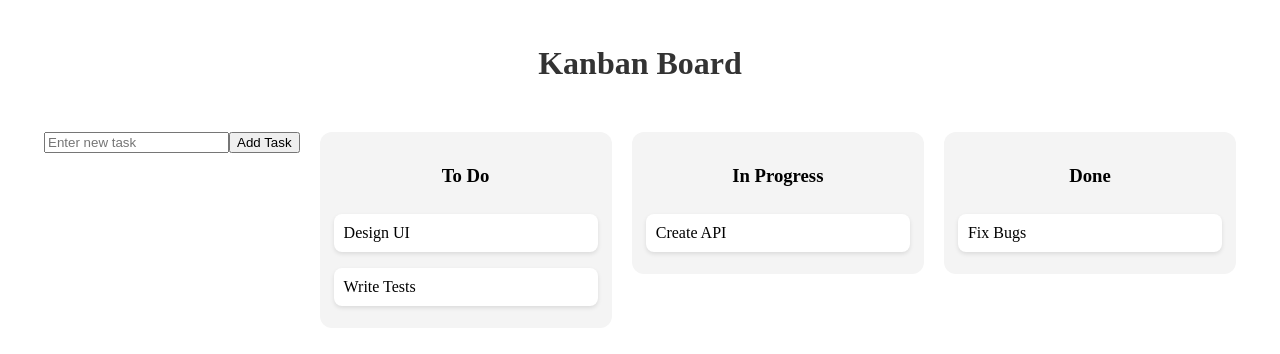
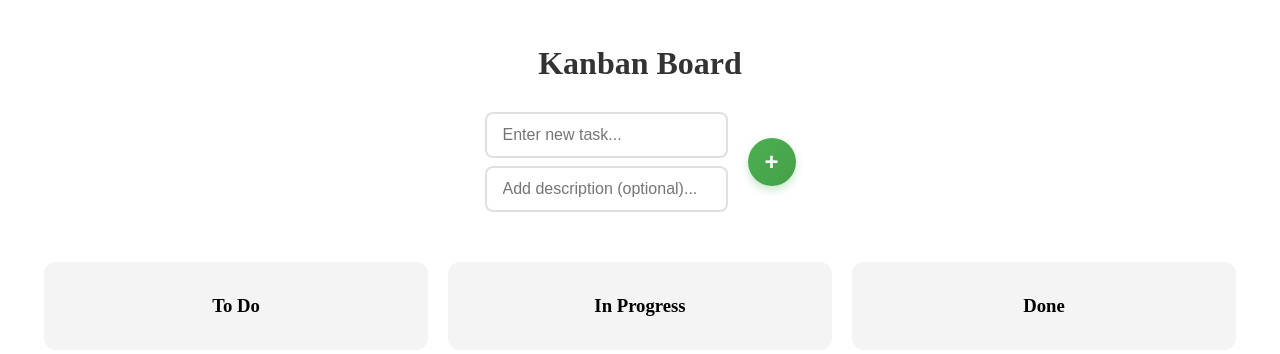
Before and after one commit to Shehin360/Agile-Task-Management-Platform, an Angular app: page / in a window 1280 px wide. Shown: the top 354 px of the page. Built offline with nearby package versions, Linux system fonts and the light colour scheme.

Commit message:
added new description task and edit funtion

```diff
--- a/src/app/kanban/kanban.css
+++ b/src/app/kanban/kanban.css
@@ -37,17 +37,106 @@
 
 .task {
   background: white;
-  padding: 10px;
+  padding: 12px;
   margin: 8px 0;
   border-radius: 8px;
   box-shadow: 0 2px 4px rgba(0, 0, 0, 0.1);
   transition: transform 0.2s ease, box-shadow 0.2s ease;
-  cursor: pointer;
+  display: flex;
+  align-items: center;
+  justify-content: space-between;
+  gap: 8px;
+  flex-wrap: wrap;
 }
 
 .task:hover {
   transform: translateY(-3px);
   box-shadow: 0 6px 14px rgba(0, 0, 0, 0.15);
+}
+
+.task-title {
+  flex: 1;
+  cursor: pointer;
+  font-weight: 500;
+}
+
+.task-content {
+  flex: 1;
+  display: flex;
+  flex-direction: column;
+  gap: 4px;
+  cursor: pointer;
+}
+
+.task-description {
+  font-size: 0.85rem;
+  color: #666;
+  line-height: 1.4;
+}
+
+.description-textarea {
+  min-height: 60px;
+  resize: vertical;
+  font-family: inherit;
+}
+
+.edit-input {
+  width: 100%;
+  padding: 8px 12px;
+  border: 2px solid #e0e0e0;
+  border-radius: 6px;
+  font-size: 0.95rem;
+  outline: none;
+  box-sizing: border-box;
+}
+
+.edit-input:focus {
+  border-color: #4caf50;
+}
+
+.task-actions {
+  display: flex;
+  gap: 6px;
+}
+
+.task-btn {
+  border: none;
+  border-radius: 6px;
+  padding: 4px 10px;
+  cursor: pointer;
+  font-size: 0.85rem;
+  transition: background 0.2s ease, transform 0.1s ease;
+}
+
+.task-btn:active {
+  transform: scale(0.95);
+}
+
+.edit-btn {
+  background: #e0e0e0;
+  color: #555;
+}
+
+.edit-btn:hover {
+  background: #d0d0d0;
+}
+
+.save-btn {
+  background: #4caf50;
+  color: white;
+}
+
+.save-btn:hover {
+  background: #43a047;
+}
+
+.cancel-btn {
+  background: #9e9e9e;
+  color: white;
+}
+
+.cancel-btn:hover {
+  background: #757575;
 }
 .title {
   text-align: center;
@@ -56,3 +145,84 @@
   color: #333;
   flex-shrink: 0;
 }
+
+.add-task {
+  display: flex;
+  gap: 20px;
+  max-width: 500px;
+  margin: 0 auto 30px;
+  align-items: center;
+}
+
+.add-task-inputs {
+  flex: 1;
+  display: flex;
+  flex-direction: column;
+  gap: 8px;
+}
+
+.description-input {
+  font-size: 0.9rem;
+  padding: 10px 16px;
+}
+
+.task-input {
+  flex: 1;
+  padding: 12px 16px;
+  border: 2px solid #e0e0e0;
+  border-radius: 8px;
+  font-size: 1rem;
+  transition: border-color 0.2s ease;
+  outline: none;
+}
+
+.task-input:focus {
+  border-color: #4caf50;
+}
+
+.add-btn {
+  width: 48px;
+  height: 48px;
+  border: none;
+  border-radius: 50%;
+  background: linear-gradient(135deg, #4caf50, #45a049);
+  color: white;
+  cursor: pointer;
+  display: flex;
+  align-items: center;
+  justify-content: center;
+  transition: transform 0.2s ease, box-shadow 0.2s ease;
+  box-shadow: 0 4px 8px rgba(76, 175, 80, 0.3);
+}
+
+.add-btn:hover {
+  transform: scale(1.05);
+  box-shadow: 0 6px 12px rgba(76, 175, 80, 0.4);
+}
+
+.add-btn:active {
+  transform: scale(0.95);
+}
+
+.plus-icon {
+  font-size: 24px;
+  font-weight: bold;
+  line-height: 1;
+}
+
+.add-btn.pulse {
+  animation: greenPulse 0.6s ease-out;
+}
+
+@keyframes greenPulse {
+  0% {
+    box-shadow: 0 4px 8px rgba(76, 175, 80, 0.3);
+  }
+  50% {
+    box-shadow: 0 0 0 15px rgba(76, 175, 80, 0), 0 0 0 30px rgba(76, 175, 80, 0);
+    background: linear-gradient(135deg, #66bb6a, #4caf50);
+  }
+  100% {
+    box-shadow: 0 4px 8px rgba(76, 175, 80, 0.3);
+  }
+}
--- a/src/app/kanban/kanban.html
+++ b/src/app/kanban/kanban.html
@@ -1,24 +1,67 @@
 <div class="page">
   <h1 class="title">Kanban Board</h1>
-<div class="board">
 
   <div class="add-task">
+    <div class="add-task-inputs">
       <input
         type="text"
-      placeholder="Enter new task"
+        class="task-input"
+        placeholder="Enter new task..."
         [value]="newTaskTitle()"
         (input)="newTaskTitle.set($any($event.target).value)"
+        (keyup.enter)="addTask()"
       />
-
-    <button (click)="addTask()">Add Task</button>
+      <input
+        type="text"
+        class="task-input description-input"
+        placeholder="Add description (optional)..."
+        [value]="newTaskDescription()"
+        (input)="newTaskDescription.set($any($event.target).value)"
+        (keyup.enter)="addTask()"
+      />
     </div>
 
+    <button class="add-btn" (click)="addTask()" [class.pulse]="showPulse()">
+      <span class="plus-icon">+</span>
+    </button>
+  </div>
+
+  <div class="board">
     <div class="column">
       <h3>To Do</h3>
 
       @for (task of getTaskByStatus('todo'); track task.id) {
-      <div class="task" @taskAnim (click)="moveTask(task)">
-        {{ task.title }}
+      <div class="task" @taskAnim>
+        @if (editingTaskId() === task.id) {
+        <input
+          class="edit-input"
+          type="text"
+          placeholder="Task title..."
+          [value]="editingTitle()"
+          (input)="editingTitle.set($any($event.target).value)"
+          (keyup.enter)="saveEdit(task.id)"
+          (keyup.escape)="cancelEdit()"
+        />
+        <textarea
+          class="edit-input description-textarea"
+          placeholder="Description..."
+          [value]="editingDescription()"
+          (input)="editingDescription.set($any($event.target).value)"
+          (keyup.escape)="cancelEdit()"
+        ></textarea>
+        <div class="task-actions">
+          <button class="task-btn save-btn" (click)="saveEdit(task.id)">Save</button>
+          <button class="task-btn cancel-btn" (click)="cancelEdit()">Cancel</button>
+        </div>
+        } @else {
+        <div class="task-content" (click)="moveTask(task)">
+          <span class="task-title">{{ task.title }}</span>
+          @if (task.description) {
+          <span class="task-description">{{ task.description }}</span>
+          }
+        </div>
+        <button class="task-btn edit-btn" (click)="startEdit(task)">✎</button>
+        }
       </div>
       }
     </div>
@@ -28,7 +71,10 @@
 
       @for (task of getTaskByStatus('inprogress'); track task.id) {
       <div class="task" @taskAnim (click)="moveTask(task)">
-        {{ task.title }}
+        <span class="task-title">{{ task.title }}</span>
+        @if (task.description) {
+        <span class="task-description">{{ task.description }}</span>
+        }
       </div>
       }
     </div>
@@ -37,11 +83,13 @@
       <h3>Done</h3>
 
       @for (task of getTaskByStatus('done'); track task.id) {
-      <div class="task" @taskAnim (click)="moveTask(task)">
-        {{ task.title }}
+      <div class="task" @taskAnim>
+        <span class="task-title">{{ task.title }}</span>
+        @if (task.description) {
+        <span class="task-description">{{ task.description }}</span>
+        }
       </div>
       }
     </div>
-
   </div>
 </div>
--- a/src/app/kanban/kanban.ts
+++ b/src/app/kanban/kanban.ts
@@ -1,70 +1,152 @@
-import { Component, signal } from '@angular/core';
-import {trigger,transition,style, animate} from '@angular/animations';
+import { Component, signal, PLATFORM_ID, inject } from '@angular/core';
+import { isPlatformBrowser } from '@angular/common';
+import { trigger, transition, style, animate } from '@angular/animations';
 
+const STORAGE_KEY = 'kanban_tasks';
+type TaskStatus = 'todo' | 'inprogress' | 'done';
+
+interface Task {
+  id: number;
+  title: string;
+  description: string;
+  status: TaskStatus;
+}
 
 @Component({
   selector: 'app-kanban',
   standalone: true,
   imports: [],
   templateUrl: './kanban.html',
-  styleUrl: './kanban.css',
+  styleUrls: ['./kanban.css'],
   animations: [
-    trigger('taskAnim',[
+    trigger('taskAnim', [
       transition(':enter', [
-        style({opacity:0 ,transform: 'translateY(10px)'}),
-        animate('200ms ease-out',
-          style({opacity:1, transform: 'translateY(0)'})
-        )
+        style({ opacity: 0, transform: 'translateY(10px)' }),
+        animate('200ms ease-out', style({ opacity: 1, transform: 'translateY(0)' })),
       ]),
       transition(':leave', [
-        animate ('150ms ease-in' ,
-          style({opacity: 0, transform:'translateY(-10px)'}))
-      ])
-    ])
-  ]
+        animate('150ms ease-in', style({ opacity: 0, transform: 'translateY(-10px)' })),
+      ]),
+    ]),
+  ],
 })
 export class Kanban {
+  private platformId = inject(PLATFORM_ID);
+  private isBrowser = isPlatformBrowser(this.platformId);
 
-  tasks = signal([
-    {id:1, title: 'Design UI', status: 'todo'},
-    {id:2,title:'Create API', status:'inprogress'},
-    {id:3,title:'Fix Bugs', status:'done'},
-    {id:4,title:'Write Tests',status:'todo'},
-  ]);
+  tasks = signal<Task[]>(this.loadTasks());
+
+  // tasks = signal([
+  //   {id:1, title: 'Design UI', status: 'todo'},
+  //   {id:2,title:'Create API', status:'inprogress'},
+  //   {id:3,title:'Fix Bugs', status:'done'},
+  //   {id:4,title:'Write Tests',status:'todo'},
+  // ]);
   newTaskTitle = signal('');
-  nextId = signal(5);
+  newTaskDescription = signal('');
+  nextId = signal(this.getNextId());
+  showPulse = signal(false);
+
+  // Editing state
+  editingTaskId = signal<number | null>(null);
+  editingTitle = signal('');
+  editingDescription = signal('');
 
   addTask() {
     const title = this.newTaskTitle().trim();
     if (!title) return;
 
-  this.tasks.update(tasks => [
+    const description = this.newTaskDescription().trim();
+
+    this.tasks.update((tasks) => {
+      const updated: Task[] = [
         ...tasks,
         {
           id: this.nextId(),
           title,
-      status: 'todo'
-    }
-  ]);
+          description,
+          status: 'todo',
+        },
+      ];
+      this.saveTasks(updated);
+      return updated;
+    });
 
-  this.nextId.update(id => id + 1);
+    this.nextId.update((id) => id + 1);
     this.newTaskTitle.set('');
+    this.newTaskDescription.set('');
+
+    this.showPulse.set(true);
+    setTimeout(() => this.showPulse.set(false), 600);
   }
 
-
-getTaskByStatus(status: string){
-  return this.tasks().filter(task =>task.status===status)
+  getTaskByStatus(status: TaskStatus): Task[] {
+    return this.tasks().filter((task) => task.status === status);
   }
 
-moveTask(task: any) {
-  this.tasks.update(tasks =>
-    tasks.map(t =>
-      t.id === task.id
-        ? { ...t, status: t.status === 'todo' ? 'inprogress' : 'done' }
-        : t
-    )
-  );
+  // Start editing a task
+  startEdit(task: Task) {
+    this.editingTaskId.set(task.id);
+    this.editingTitle.set(task.title);
+    this.editingDescription.set(task.description);
   }
 
+  // Cancel editing
+  cancelEdit() {
+    this.editingTaskId.set(null);
+    this.editingTitle.set('');
+    this.editingDescription.set('');
+  }
 
+  // Save edited task
+  saveEdit(taskId: number) {
+    const newTitle = this.editingTitle().trim();
+    if (!newTitle) return;
+
+    const newDescription = this.editingDescription().trim();
+
+    this.tasks.update((tasks: Task[]) => {
+      const updated: Task[] = tasks.map((t: Task) =>
+        t.id === taskId ? { ...t, title: newTitle, description: newDescription } : t
+      );
+      this.saveTasks(updated);
+      return updated;
+    });
+
+    this.cancelEdit();
   }
+
+  moveTask(task: Task) {
+    this.tasks.update((tasks: Task[]) => {
+      const updated: Task[] = tasks.map((t) =>
+        t.id === task.id
+          ? {
+              ...t,
+              status:
+                t.status === 'todo' ? 'inprogress' : t.status === 'inprogress' ? 'done' : 'done',
+            }
+          : t
+      );
+
+      this.saveTasks(updated);
+      return updated;
+    });
+  }
+
+  private loadTasks(): Task[] {
+    const stored = this.isBrowser ? localStorage.getItem(STORAGE_KEY) : null;
+    return stored ? (JSON.parse(stored) as Task[]) : [];
+  }
+
+  private saveTasks(tasks: Task[]) {
+    if (this.isBrowser) localStorage.setItem(STORAGE_KEY, JSON.stringify(tasks));
+  }
+
+  private getNextId(): number {
+    const stored = this.isBrowser ? localStorage.getItem(STORAGE_KEY) : null;
+    if (!stored) return 1;
+
+    const tasks = JSON.parse(stored) as Task[];
+    return tasks.length ? Math.max(...tasks.map((t) => t.id)) + 1 : 1;
+  }
+}
```
Lines whose indentation alone changed are shown as unchanged.
